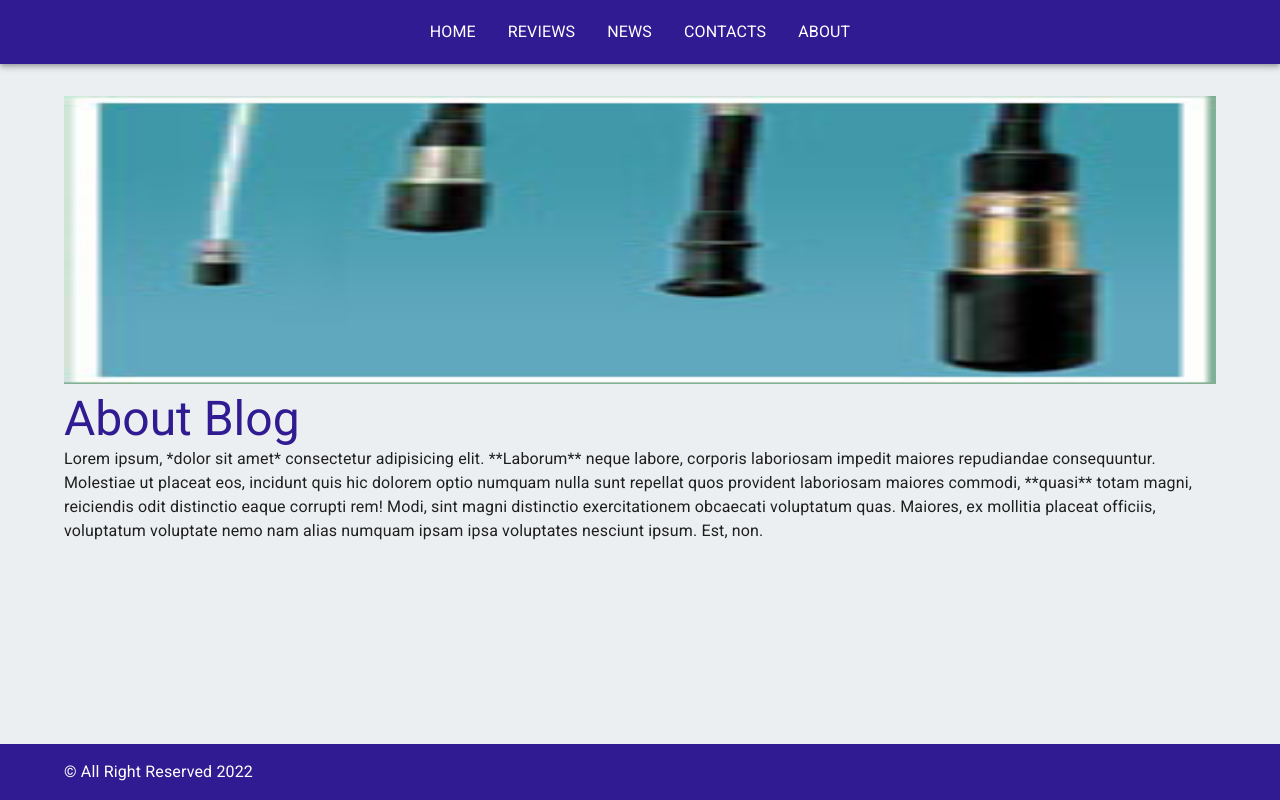
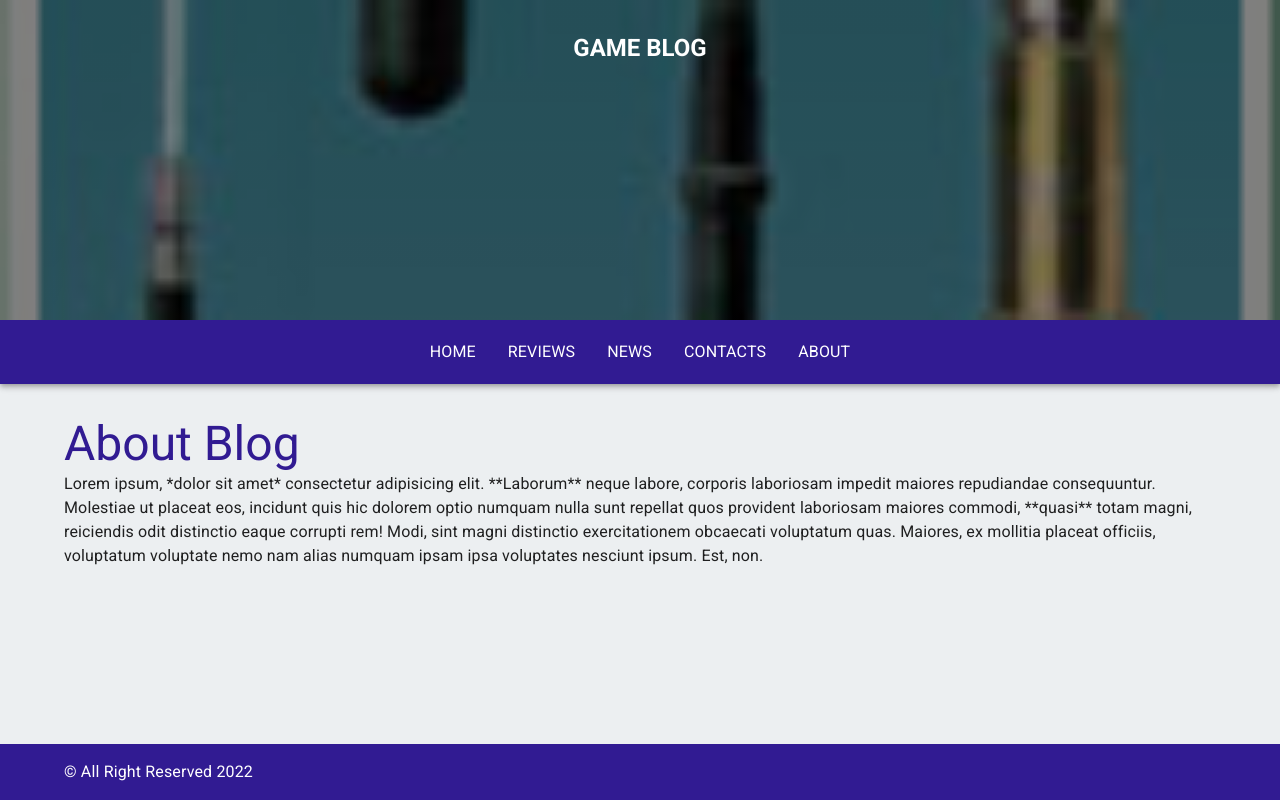
Before and after one commit to antklim89/game_blog, a Next.js app: page /about in a window 1280 px wide. Built offline with nearby package versions, Linux system fonts and the light colour scheme.

Commit message:
updated About page

```diff
--- a/layouts/About/About.tsx
+++ b/layouts/About/About.tsx
@@ -8,12 +8,6 @@ import { IAbout } from '~/types/about';
 const About: FC<IAbout> = ({ text, image }) => {
     return (
         <article>
-            <Image
-                alt="about"
-                height={480}
-                src={image}
-                width={1920}
-            />
             <Typography component="h1" variant="h3">
                 About Blog
             </Typography>
--- a/pages/about.tsx
+++ b/pages/about.tsx
@@ -14,7 +14,7 @@ interface Props {
 
 const AboutPage: NextPage<Props> = ({ about }) => {
     return (
-        <Layout>
+        <Layout image={about.image}>
             <Seo title="about" />
             <Container>
                 <About {...about} />
```
